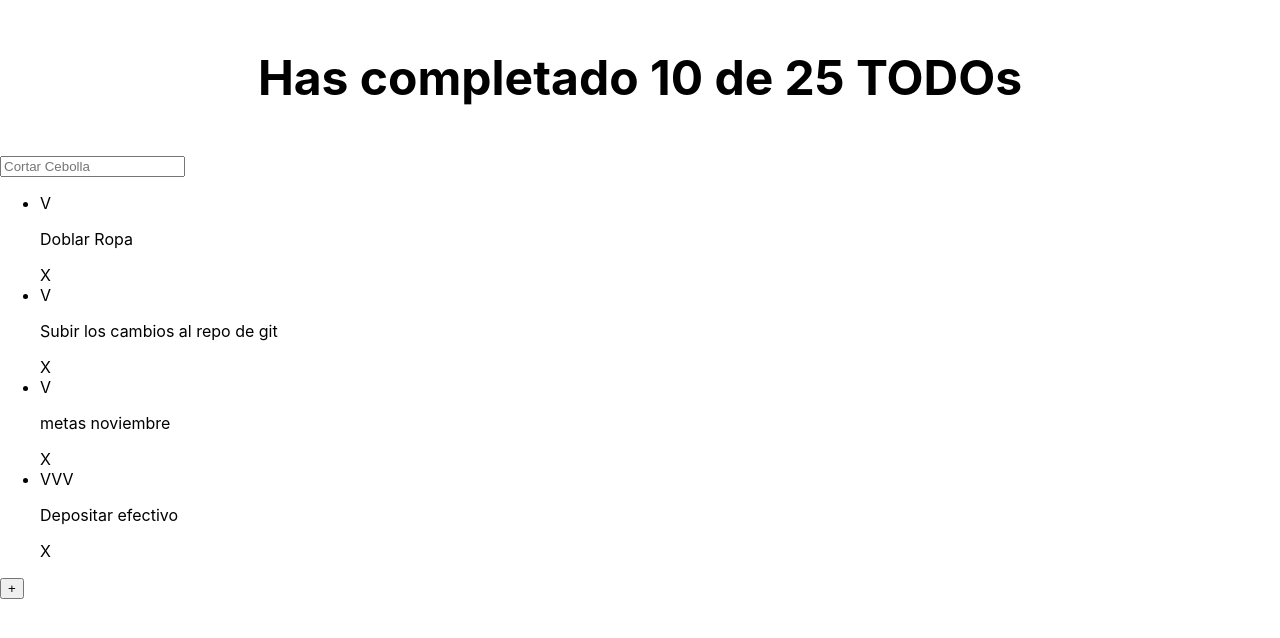
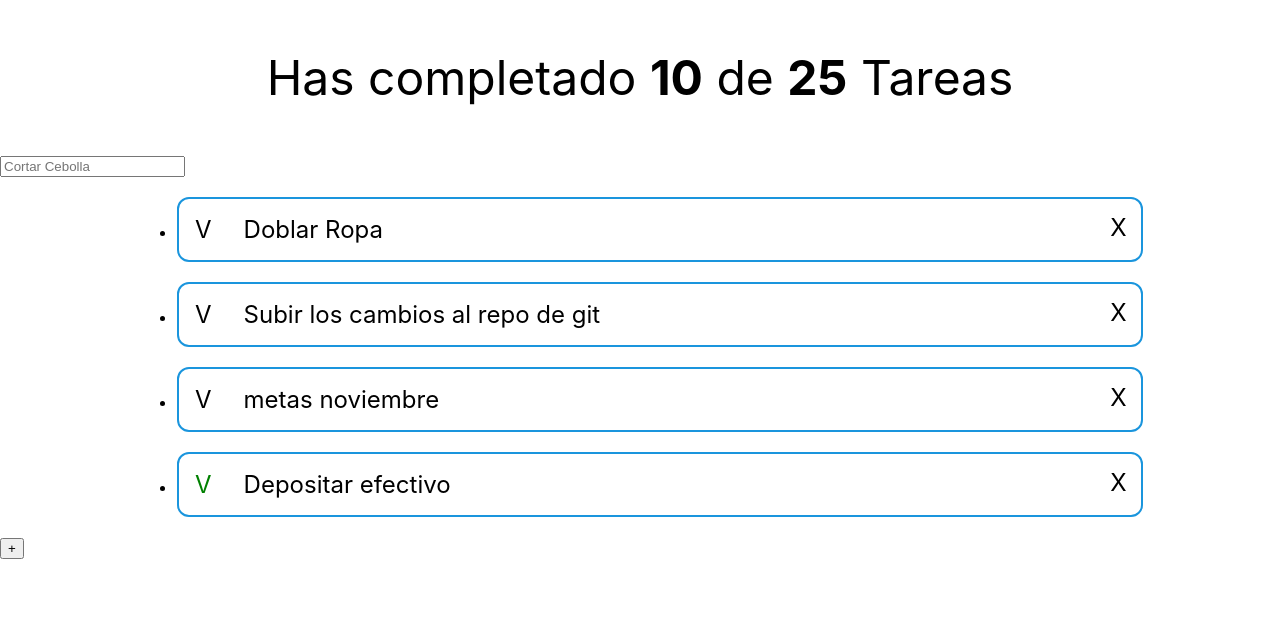
Before and after one commit to JoseDanielBarrero/curso-react, a React (Create React App) app: page / in a window 1280 px wide. Shown: the top 638 px of the page. Built offline with nearby package versions, Linux system fonts and the light colour scheme.

Commit message:
Finalizacion de estilos de Todo Counter y se añadenlos estilos abse sin iconos del Todo Item

```diff
--- a/src/TodoCounter.css
+++ b/src/TodoCounter.css
@@ -4,3 +4,7 @@
     margin: 0%;
     padding: 48px;
 }
+
+.TodoCounter span {
+    font-weight: bold;
+}
--- a/src/TodoCounter.js
+++ b/src/TodoCounter.js
@@ -3,7 +3,7 @@ import './TodoCounter.css';
 
 function TodoCounter({total, completed}) {
   return (
-    <h1 className='TodoCounter'>Has completado {completed} de {total} TODOs</h1>
+    <p className='TodoCounter'>Has completado <span>{completed}</span> de <span>{total}</span> Tareas</p>
   )
 }
 
--- /dev/null
+++ b/src/TodoItem.css
@@ -0,0 +1,41 @@
+.TodoItem {
+    max-width: 75%;
+    border: 2px solid rgb(26, 149, 221);
+    margin: 20px auto;
+    border-radius: 12px;
+    padding: 1rem;
+    position: relative;
+}
+
+.TodoItem__Text {
+    font-size: 24px;
+    padding: 2rem;
+}
+
+.TodoItem__DeleteButton {
+    position:absolute;
+    right: 1.5%;
+    bottom: 30%;
+    font-size: 24px;
+}
+
+.TodoItem__DeleteButton:hover {
+    color:red;
+    cursor: pointer;
+}
+
+.TodoItem__Check {
+    font-size: 24px;
+}
+
+.TodoItem__Check:hover {
+    color: rgb(26, 149, 221);
+    cursor: pointer;
+}
+
+.TodoItem__Check:active {
+    color: black;
+}
+.TodoItem__Check--completed {
+    color: green;
+}
--- a/src/TodoItem.js
+++ b/src/TodoItem.js
@@ -1,18 +1,13 @@
-import React from 'react'
+import React from 'react';
+import './TodoItem.css';
 
-function renderCompleted(completed) {
-    if(completed)
-    {
-        return (<span>VVV</span>)
-    }
-    return(<span>V</span>)
-}
+
 function TodoItem(props) {
     return(
-      <li>
-        {renderCompleted(props.completed)}
-        <p>{props.text}</p>
-        <span>X</span>
+      <li className='TodoItem'>
+        <span className={`TodoItem__Check ${props.completed && "TodoItem__Check--completed"}`}>V</span>
+        <span className='TodoItem__Text'>{props.text}</span>
+        <span className='TodoItem__DeleteButton'>X</span>
       </li>
     );
   }
```
